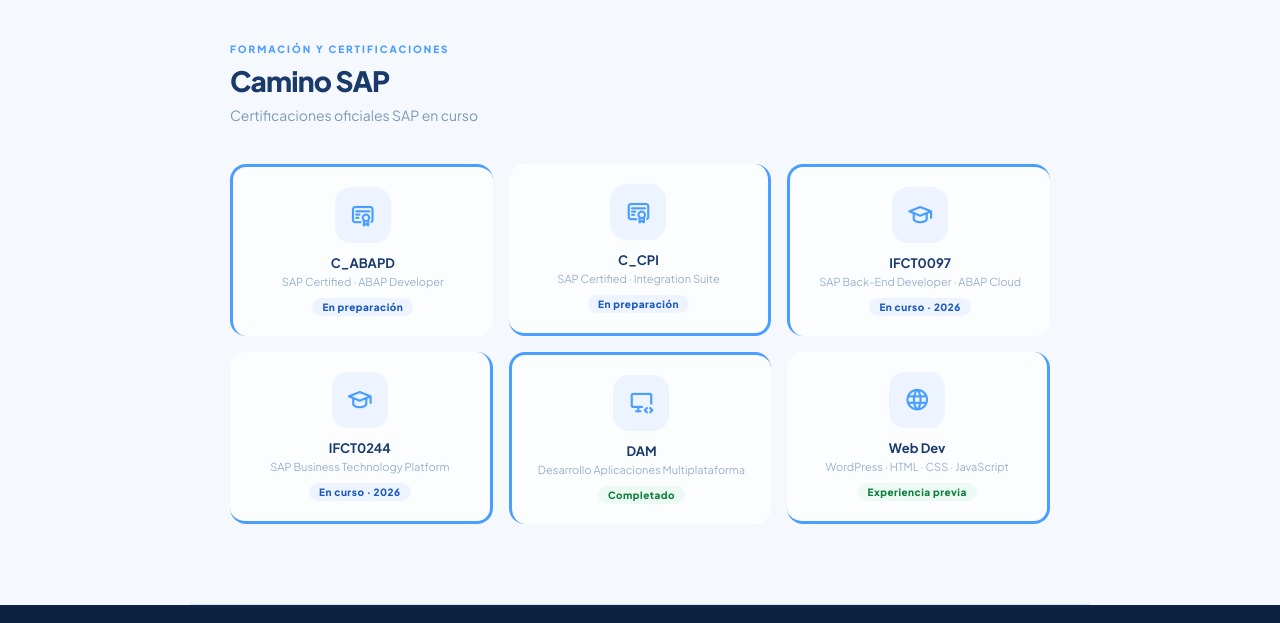
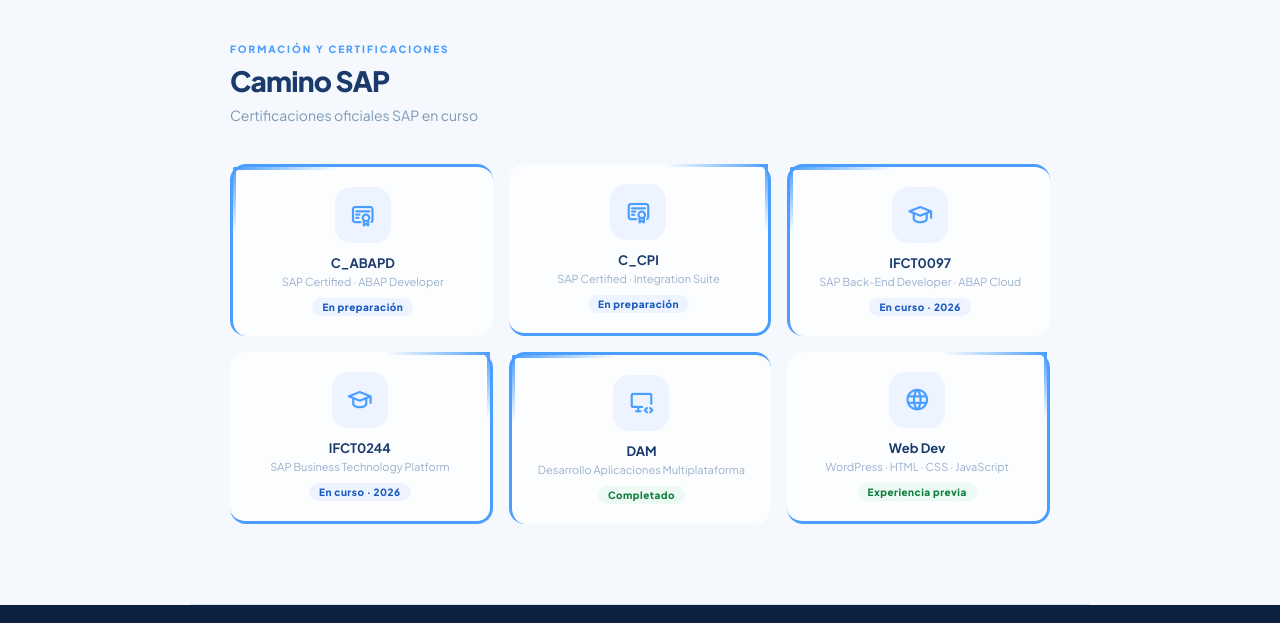
Before and after one commit to Frangarvaz/rabida-energy-h2-integration, a website: page index.html in a window 1280 px wide. Shown: the part 2978-3601 px from the top of the page. Drawn offline with Linux system fonts and the light colour scheme.

Commit message:
feat: corner gradient border on cert cards

```diff
--- a/index.html
+++ b/index.html
@@ -88,6 +88,12 @@ footer{background:#0d2240;padding:40px;text-align:center;}
 
 .cert-card:nth-child(odd){border-left:3px solid #4a9eff;border-top:3px solid #4a9eff;border-right:none;border-bottom:none;}
 .cert-card:nth-child(even){border-right:3px solid #4a9eff;border-bottom:3px solid #4a9eff;border-left:none;border-top:none;}
+
+.cert-card{position:relative;}
+.cert-card::before{content:'';position:absolute;top:0;left:0;width:40%;height:3px;background:linear-gradient(to right,#4a9eff,transparent);border-radius:2px 0 0 0;}
+.cert-card::after{content:'';position:absolute;top:0;left:0;width:3px;height:40%;background:linear-gradient(to bottom,#4a9eff,transparent);border-radius:2px 0 0 0;}
+.cert-card:nth-child(even)::before{left:auto;right:0;background:linear-gradient(to left,#4a9eff,transparent);}
+.cert-card:nth-child(even)::after{left:auto;right:0;background:linear-gradient(to bottom,#4a9eff,transparent);}
 </style>
 </head>
 <body>
```
